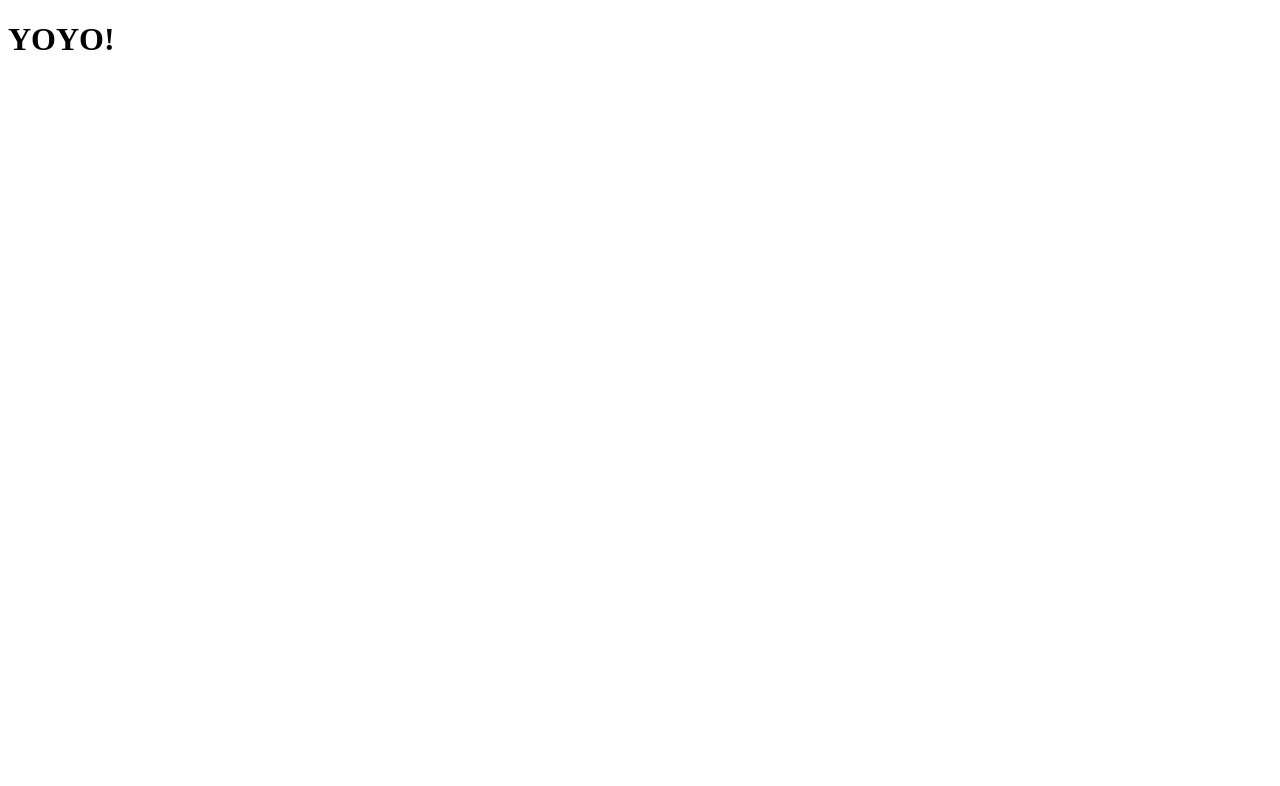
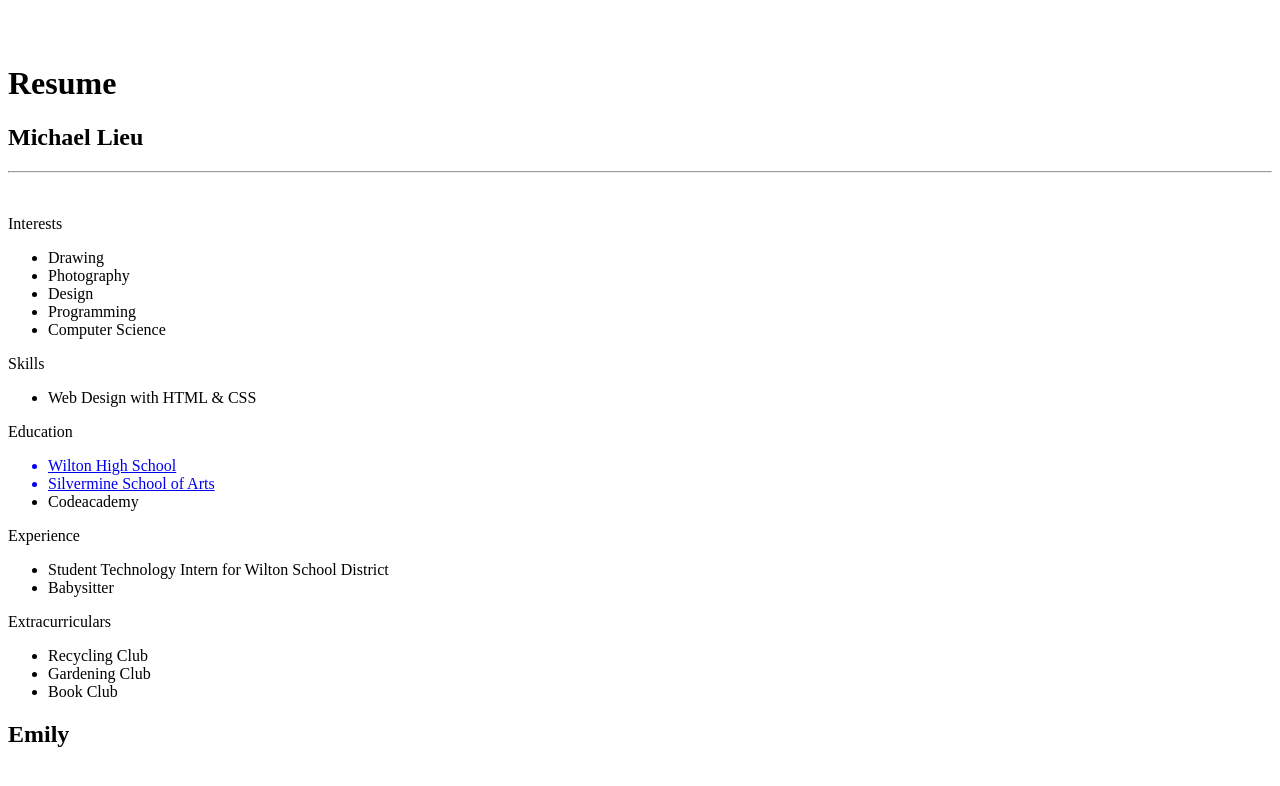
Before and after one commit to DevOpsLieu/CloudResume, a plain HTML site: page index.html in a window 1280 px wide. Drawn offline with Linux system fonts and the light colour scheme.

Commit message:
Update index.html

```diff
--- a/index.html
+++ b/index.html
@@ -6,6 +6,51 @@
  <title>My Static Web App</title>
 </head>
 <body>
- <h1>YOYO!</h1>
+<div id="header"></div>
+<div class="left"></div>
+<div class="stuff">
+  <br><br>
+  <h1>Resume</h1>
+  <h2>Michael Lieu</h2>
+  <hr />
+  <br>
+  <p class="head">Interests</p>
+  <ul>
+    <li>Drawing</li>
+    <li>Photography</li>
+    <li>Design</li>
+    <li>Programming</li>
+    <li>Computer Science</li>
+  </ul>
+  <p class="head">Skills</p>
+  <ul>
+    <li>Web Design with HTML & CSS</li>
+  </ul>
+  <p class="head">Education</p>
+  <ul>
+    <a href="http://www.wiltonhighschool.org/pages/Wilton_High_School">
+      <li>Wilton High School</li>
+    </a>
+    <!--Link-->
+    <a href="https://www.silvermineart.org/">
+      <li>Silvermine School of Arts</li>
+    </a>
+    <li>Codeacademy</li>
+  </ul>
+  <p class="head">Experience</p>
+  <ul>
+    <li>Student Technology Intern for Wilton School District</li>
+    <li>Babysitter</li>
+  </ul>
+  <p class="head">Extracurriculars</p>
+  <ul>
+    <li>Recycling Club</li>
+    <li>Gardening Club</li>
+    <li>Book Club</li>
+  </ul>
+</div>
+<div class="right"></div>
+<div id="footer">
+  <h2 id="name">Emily</h2></div>
 </body>
 </html>
```
